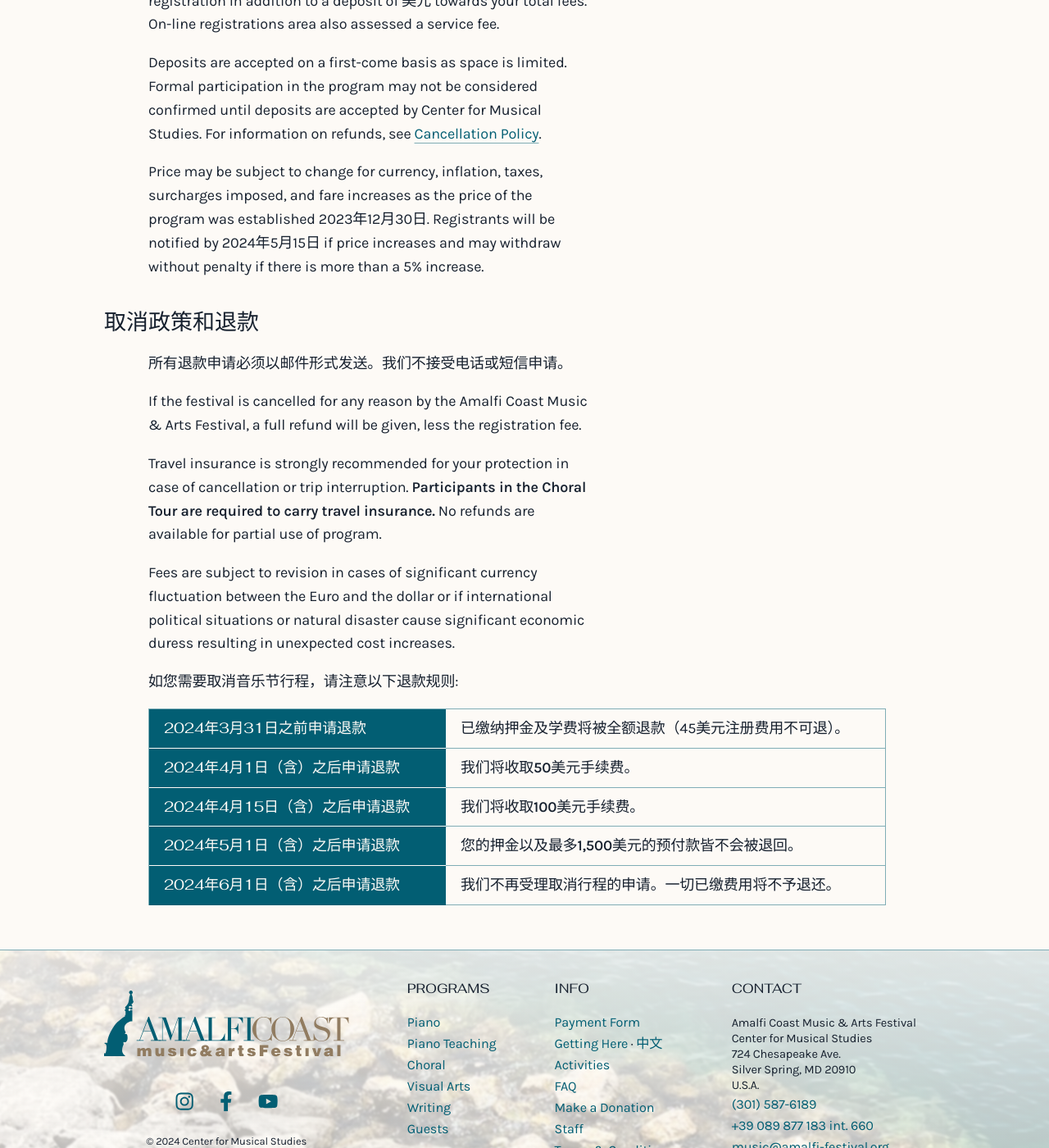
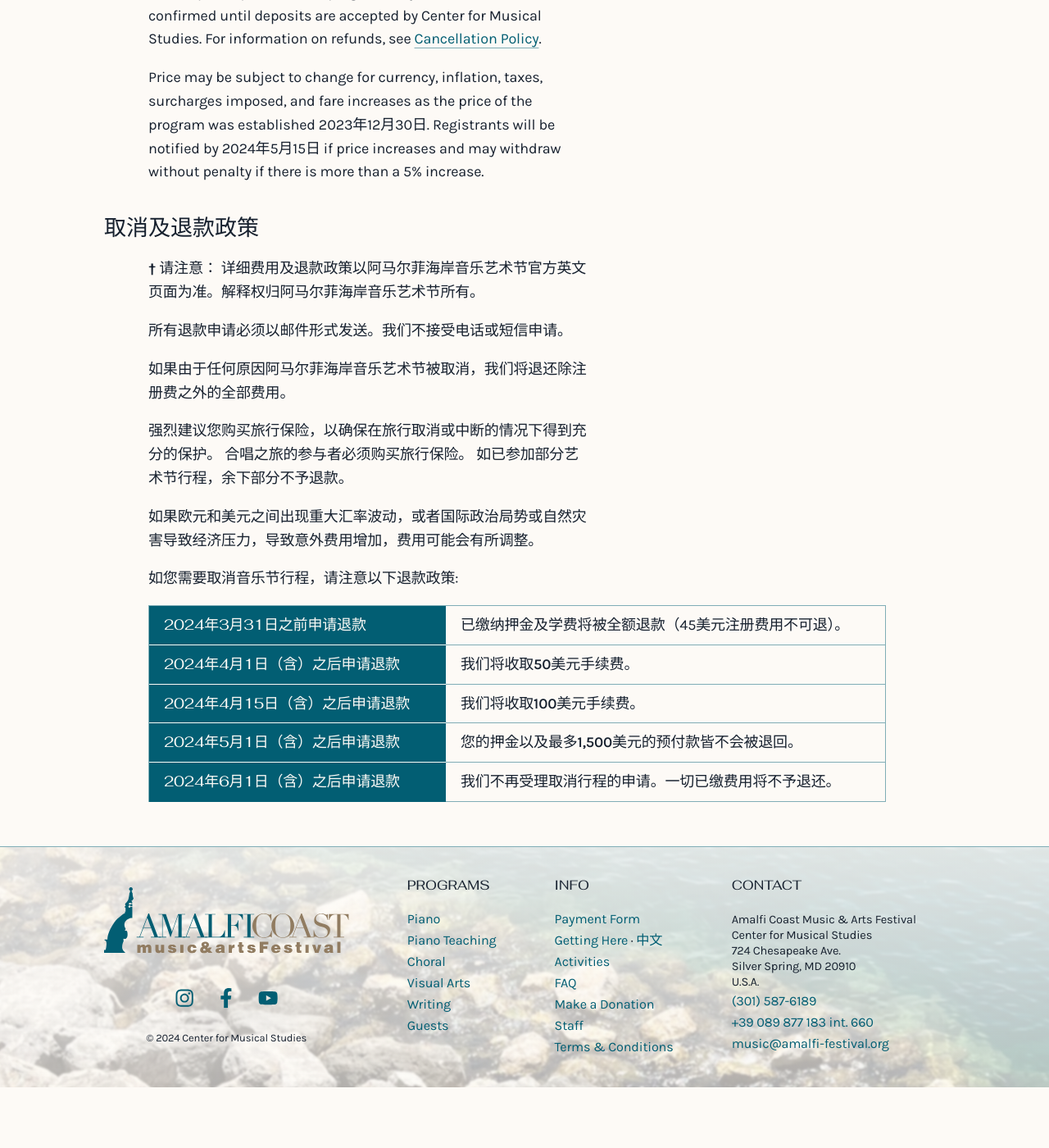
Before and after one commit to Amalfi-Festival/amalfi-festival-org, a Jekyll site: the page built from _apply/piano-zh.md, in a window 1280 px wide and 1400 px high, scrolled down 3635 px. Shown: the whole window at 82% size. Built offline with Jekyll 4.4.1, drawn with Linux system fonts in a browser that asks for light colours; after the commit the page ends 4961 px from its top, so only the background shows below that; some of the changed text lies outside the part shown.

Commit message:
More Chinese Translations

```diff
--- a/_includes/application-instructions-zh.md
+++ b/_includes/application-instructions-zh.md
@@ -7,9 +7,9 @@
 
 {% include site/program/application-sidebar.html %}
 
-中文
+报名流程
 
-1. Complete the online {% if application.form-url %}<a href="{{ application.form-url }}" target="_blank">application form</a>.{% else %}application form.{% endif %}
+1. 网上填写 {% if application.form-url %}<a href="{{ application.form-url }}" target="_blank">报名表</a>。{% else %}application form.{% endif %}
 
 {% if application.allow-mail-registration %}
     * If you wish to register by mail, print and fill out the form.
@@ -34,16 +34,16 @@
     {%- endfor -%}
 {%- endunless %}
 
-1. Pay registration fee and deposit either <a href="{{ paymentRegistrationURL }}">electronically via PayPal</a><sup>†</sup> or by mail.
+1. 通过 <a href="{{ paymentRegistrationURL }}">PayPal</a><sup>†</sup> 或邮寄支票缴纳注册费及押金。
 
-    * If paying by mail, enclose a check made out to *Center for Musical Studies* and send to:
+    * 如邮寄支票，收款人请写 *Center for Musical Studies* 并邮寄至:
 
         <div class="address">Center for Musical Studies<br/>
         724 Chesapeake Ave.<br/>
         Silver Spring, MD 20910</div>
 
-1. Applications are accepted until spaces are filled.
+1. 我们将持续接受报名，直至名额填满为止。
 
-1. Balance of payment is due upon receipt of invoice, approximately 60 days before departure. Pay <a href="{{ site.baseurl }}{% link payment.html %}?balance=1">electronically via PayPal</a> or by mail using instructions above.
+1. 全部款项应在收到账单后、出行前60天内通过<a href="{{ site.baseurl }}{% link payment.html %}?balance=1">PayPal</a> 或以上邮寄地址支付。
 
-**†** **Please note:** *A 4% service fee will be added to your total balance to cover the processing charges for online payment (Fee is 4.8% for foreign transactions, i.e. outside of the U.S.)*
+**†** **请注意：** *为覆盖在线支付的手续费，我们将向您的总余额添加4%的手续费费（对于国际交易，即美国以外的交易，费用为4.8%）。*
--- a/_includes/cancellation-policy-zh.md
+++ b/_includes/cancellation-policy-zh.md
@@ -1,13 +1,15 @@
-## 取消政策和退款
+## 取消及退款政策
+
+**†** **请注意：** *详细费用及退款政策以阿马尔菲海岸音乐艺术节官方英文页面为准。解释权归阿马尔菲海岸音乐艺术节所有。*
 
 所有退款申请必须以邮件形式发送。我们不接受电话或短信申请。
 
-If the festival is cancelled for any reason by the Amalfi Coast Music & Arts Festival, a full refund will be given, less the registration fee.
+如果由于任何原因阿马尔菲海岸音乐艺术节被取消，我们将退还除注册费之外的全部费用。
 
-{% if reference-program.slug == "choral" %}**Participants in the Choral Tour are required to carry travel insurance in case of cancellation or trip interruption.**{% else %}Travel insurance is strongly recommended for your protection in case of cancellation or trip interruption.{% endif %} {% unless reference-program %}**Participants in the Choral Tour are required to carry travel insurance.**{% endunless %} No refunds are available for partial use of program.
+{% if reference-program.slug == "choral" %}**参与合唱之旅的参与者需要购买旅行保险，以防旅行取消或中断。**{% else %}强烈建议您购买旅行保险，以确保在旅行取消或中断的情况下得到充分的保护。{% endif %} {% unless reference-program %}**合唱之旅的参与者必须购买旅行保险。**{% endunless %} 如已参加部分艺术节行程，余下部分不予退款。
 
-Fees are subject to revision in cases of significant currency fluctuation between the Euro and the dollar or if international political situations or natural disaster cause significant economic duress resulting in unexpected cost increases.
+如果欧元和美元之间出现重大汇率波动，或者国际政治局势或自然灾害导致经济压力，导致意外费用增加，费用可能会有所调整。
 
 {% unless include.hide-table-intro-paragraph %}
-如您需要取消音乐节行程，请注意以下退款规则:
+如您需要取消音乐节行程，请注意以下退款政策:
 {% endunless %}
```
Also changed, not shown: _programs/piano-teaching-zh.md (+1 -1 lines).
